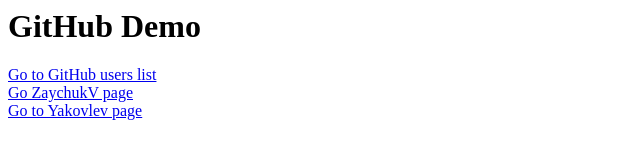
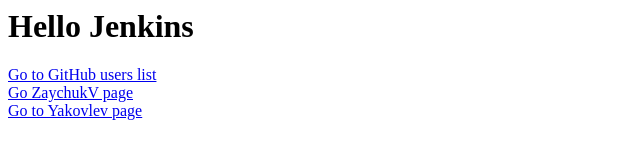
Before and after one commit to macnaer/CMR-621, a plain HTML site: page index.html in a window 1280 px wide. Shown: the whole page, without its empty margins (0-640 px from the left). Drawn offline with Linux system fonts and the light colour scheme.

Commit message:
Change header from 'GitHub Demo' to 'Hello Jenkins'

```diff
--- a/index.html
+++ b/index.html
@@ -1,4 +1,4 @@
-<h1>GitHub Demo</h1>
+<h1>Hello Jenkins</h1>
 <a href="myfile.html">Go to GitHub users list</a>
 <br><a href="zaychuk.html">Go ZaychukV page</a>
 <br><a href="yakovlev.html">Go to Yakovlev page</a>
```
